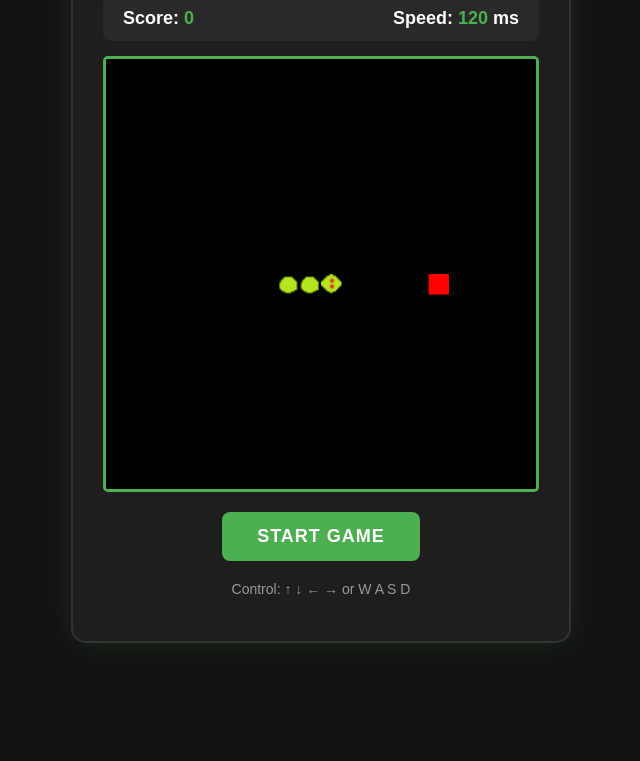
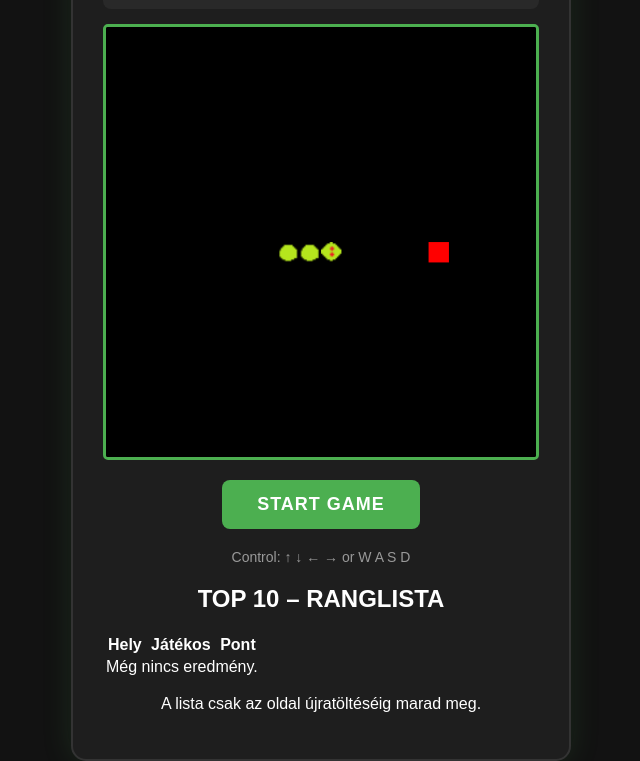
Before and after one commit to Neuromancer1990/snake-game, a plain HTML site: page index.html in a window 1280 px wide. Shown: the part 126-887 px from the top of the page, without its empty margins (319-959 px from the left). Before the commit the page ends 800 px from the top, so only its background shows below. Drawn offline with Linux system fonts and the light colour scheme.

Commit message:
Add session-only player leaderboard (index.html)

```diff
--- a/index.html
+++ b/index.html
@@ -27,6 +27,21 @@
         Control: ↑ ↓ ← → or W A S D
     </p>
 
+    <section class="leaderboard" aria-labelledby="leaderboardTitle">
+        <h2 id="leaderboardTitle">TOP 10 – RANGLISTA</h2>
+        <table>
+            <thead>
+                <tr>
+                    <th>Hely</th>
+                    <th>Játékos</th>
+                    <th>Pont</th>
+                </tr>
+            </thead>
+            <tbody id="leaderboardRows"></tbody>
+        </table>
+        <p class="leaderboard-note">A lista csak az oldal újratöltéséig marad meg.</p>
+    </section>
+
 </div>
 
 </body>
```
